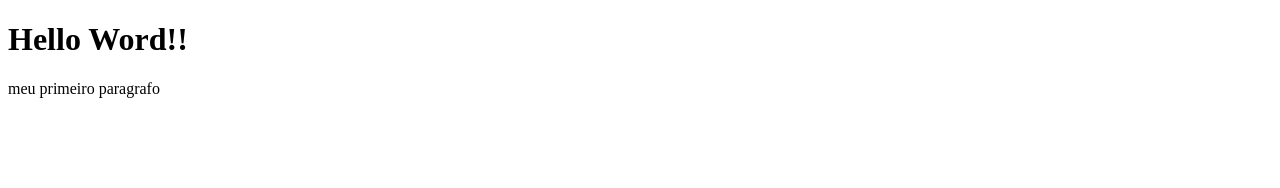
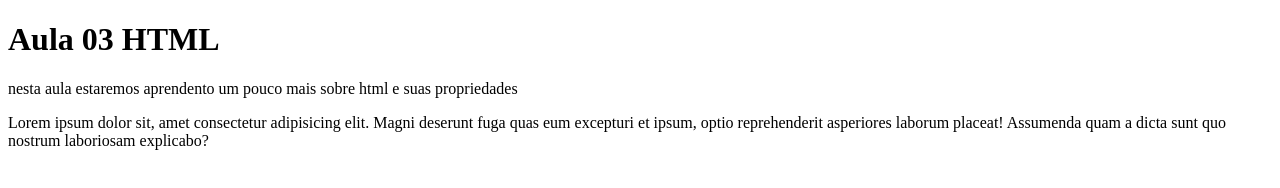
Before and after one commit to wjesse-dev/aprendendo-html, a plain HTML site: page index.html in a window 1280 px wide. Drawn offline with Linux system fonts and the light colour scheme.

Commit message:
atualização

```diff
--- a/index.html
+++ b/index.html
@@ -1,10 +1,20 @@
 <!DOCTYPE html>
-<html>
+<html lang="pt-br">
 <head>
-    <title> Meu primeiro site </title>
+    <meta charset="UTF-8">
+    <meta name="viewport" content="width=device-width, initial-scale=1.0">
+    <meta name="X-UA-Compatible" content="IE=edge">
+    <meta name="description" content="esse é meu primeiro site! ">
+    <meta name="Keywords" content="programação,html,css,javascript">
+
+
+    <title>Document</title>
 </head>
-<body> <h1> Hello Word!!  </h1>
-    <p> meu primeiro paragrafo </p>
+<body>
+
+    <h1> Aula 03 HTML</h1>
+
+    <p> nesta aula estaremos aprendento um pouco mais sobre html e suas propriedades</p>
+    <p>Lorem ipsum dolor sit, amet consectetur adipisicing elit. Magni deserunt fuga quas eum excepturi et ipsum, optio reprehenderit asperiores laborum placeat! Assumenda quam a dicta sunt quo nostrum laboriosam explicabo?</p>
 </body>
-
 </html>
```
